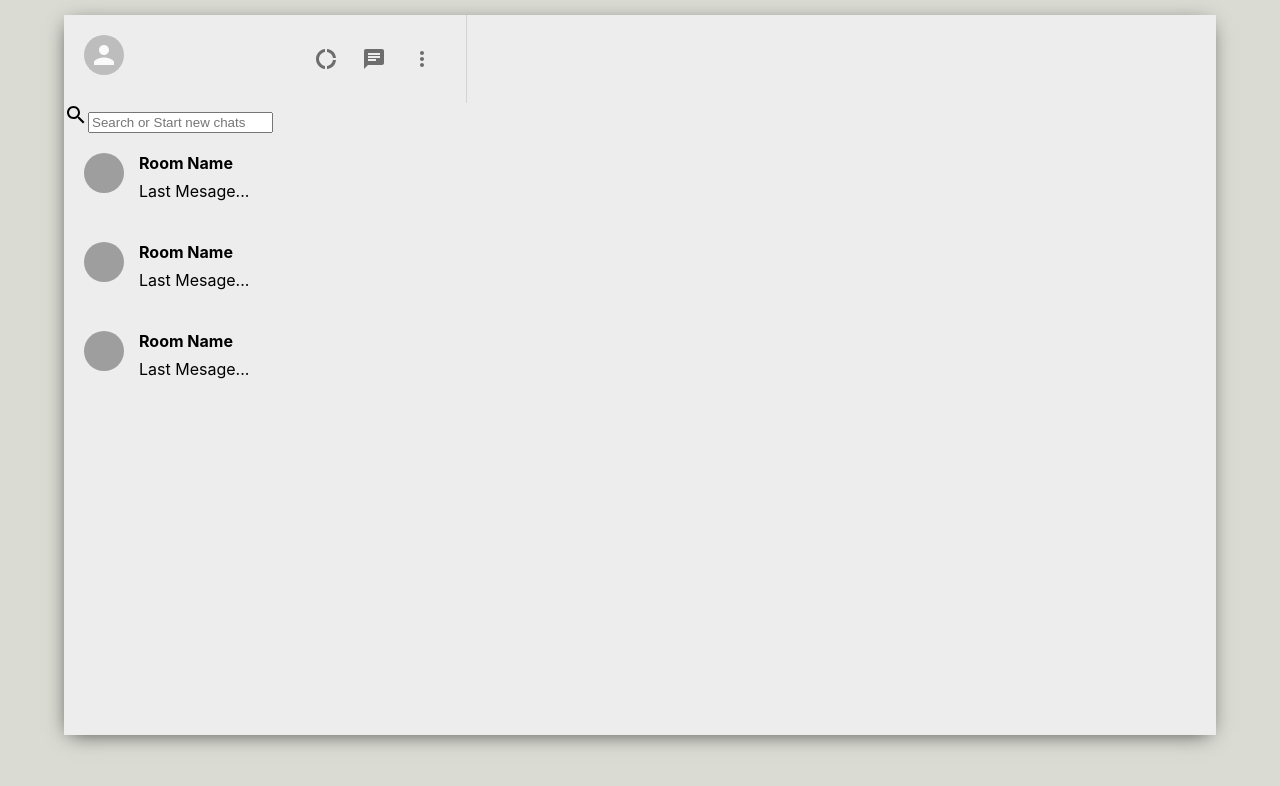
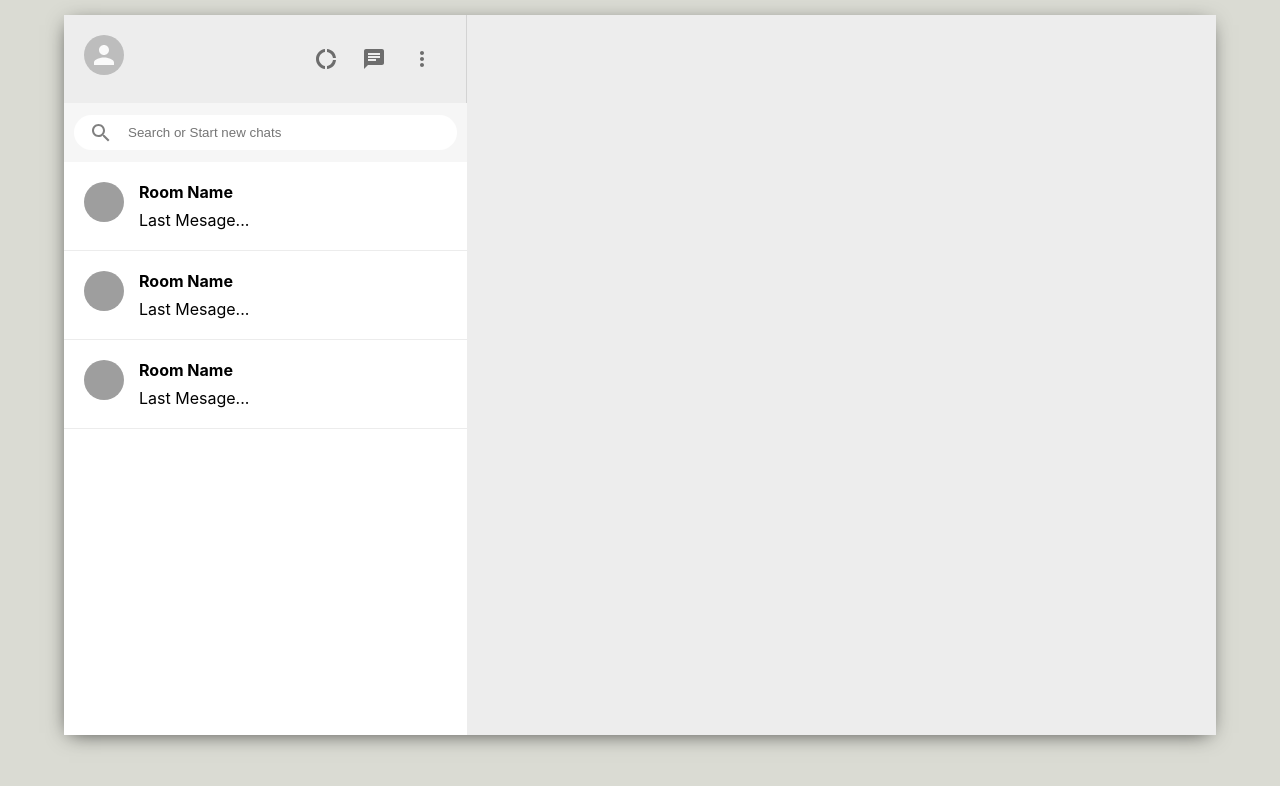
Before and after one commit to amananku26/whatsapp-clone, a React (Create React App) app: page / in a window 1280 px wide. Shown: the top 786 px of the page. Built offline with nearby package versions, Linux system fonts and the light colour scheme; grey boxes are pictures that could not be loaded.

Commit message:
update/merge sidebar

```diff
--- a/src/Components/Sidebar.css
+++ b/src/Components/Sidebar.css
@@ -1,13 +1,40 @@
-.sidebar{
+.sidebar {
     flex: 0.35;
+    display: flex;
+    flex-direction: column;
 }
-.sidebar__header{
+.sidebar__search {
+    display: flex;
+    align-items: center;
+    background-color: #f6f6f6;
+    height: 39px;
+    padding: 10px;
+}
+.sidebar__searchContainer {
+    display: flex;
+    align-items: center;
+    background-color: white;
+    width: 100%;
+    height: 35px;
+    border-radius: 20px;
+}
+.sidebar__searchContainer > input{
+    border: none;
+    padding: 5px;
+    margin-left: 10px;
+    width: 80%;
+}
+.sidebar__searchContainer > .MuiSvgIcon-root{
+    color: grey;
+   margin-left: 15px;
+}
+.sidebar__header {
     display: flex;
     justify-content: space-between;
     padding: 20px;
     border-right: 1px solid lightgrey;
 }
-.sidebar__headerRight{
+.sidebar__headerRight {
     display: flex;
     align-items: center;
     justify-content: space-between;
@@ -19,3 +46,8 @@
     margin-right: 2vw;
     font-size: 24px !important;
 }
+.sidebar__chats{
+    flex: 1;
+    background-color: white;
+    overflow-y: auto;
+}
```
